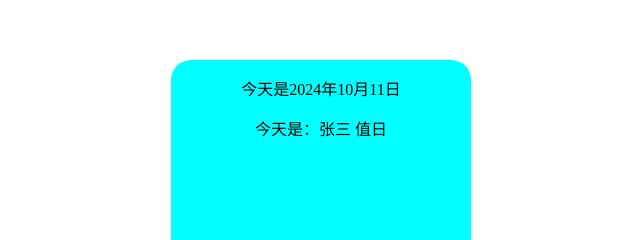
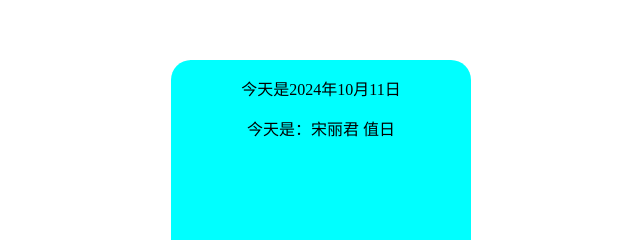
Before and after one commit to cainiaoeryi/zhiri, a plain HTML site: page index.html in a window 1280 px wide. Shown: the part 190-430 px from the top of the page, 319-959 px from the left. Drawn offline with Linux system fonts and the light colour scheme.

Commit message:
Add files via upload

```diff
--- a/index.html
+++ b/index.html
@@ -31,7 +31,7 @@
 
 </html>
 <script>
-    let peoples = ['张三', '李四', '王五', '赵六', '钱七']
+    let peoples = ['宋丽君', '何玥萱', '田桂玥', '赵玥', '夏浩']
 
     // 页面初始时获取当前是本年第几周
     function getYearWeek(a, b, c) {
```
